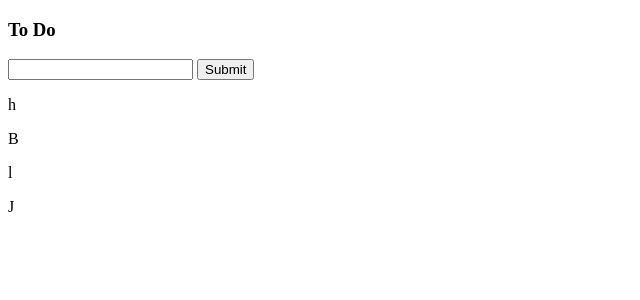
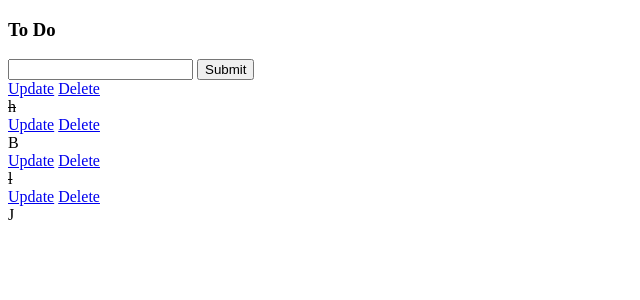
Before and after one commit to vidhik2002/todo, a Django app: page / in a window 1280 px wide. Shown: the top 300 px of the page, without its empty margins (0-640 px from the left). Run offline with Django 3.2, Linux system fonts and the light colour scheme; data comes from the database, SQL or seed files in the repository; both versions use the stored data as it was after the commit.

Commit message:
complete

```diff
--- a/tasks/urls.py
+++ b/tasks/urls.py
@@ -2,5 +2,8 @@ from django.urls import path
 from . import views
 
 urlpatterns = [
-    path('', views.index)
+
+    path('', views.index, name="list"),
+    path('update_task/<str:pk>', views.update_task, name="update task"),
+    path('delete_task/<str:pk>', views.delete_task, name="delete task"),
 ]
--- a/tasks/views.py
+++ b/tasks/views.py
@@ -2,16 +2,39 @@ from django.shortcuts import render, redirect
 from django.http import HttpResponse
 from .models import *
 from .forms import *
+
 # Create your views here.
 
 
 def index(request):
     tasks = Task.objects.all()
     form = TaskForm()
-    if request.method == 'Post':
-        form = TaskForm(request.Post)
+    if request.method == 'POST':
+        form = TaskForm(request.POST)
         if form.is_valid():
             form.save()
         return redirect('/')
     context = {'tasks': tasks, 'forms': form}
     return render(request, 'tasks/list.html', context)
+
+
+def update_task(request, pk):
+    tasks = Task.objects.get(id=pk)
+    form = TaskForm(instance=tasks)
+    if request.method == "POST":
+        form = TaskForm(request.POST, instance=tasks)
+        if form.is_valid():
+            form.save()
+            return redirect("/")
+    context = {'forms': form}
+    return render(request, 'tasks/update_task.html', context)
+
+
+def delete_task(request, pk):
+    item = Task.objects.get(id=pk)
+    if request.method == "POST":
+        item.delete()
+        return redirect("/")
+
+    context = {'item': item}
+    return render(request, 'tasks/delete_task.html', context)
--- a/templates/tasks/list.html
+++ b/templates/tasks/list.html
@@ -1,7 +1,7 @@
 <!DOCTYPE html>
 <h3>To Do</h3>
 
-<form method="Post" action="/">
+<form method="POST" action="/">
     {% csrf_token %}
     {{forms.title}}
     <input type="Submit" name="Create Task">
@@ -11,6 +11,12 @@
 
 {% for task in tasks %}
     <div>
-        <p>{{task}}</p>
+        <a href={% url 'update task' task.id %}>Update</a>
+        <a href={% url "delete task" task.id %}>Delete</a><br>
+        {% if task.complete == True %}
+        <strike>{{ task }}</strike>
+        {% else %}
+        <span>{{task}}</span>
+        {% endif %}
     </div>
 {%  endfor %}
```
Also changed, not shown: templates/tasks/delete_task.html (added, +8 -0 lines), templates/tasks/update_task.html (added, +7 -0 lines), db.sqlite3.
